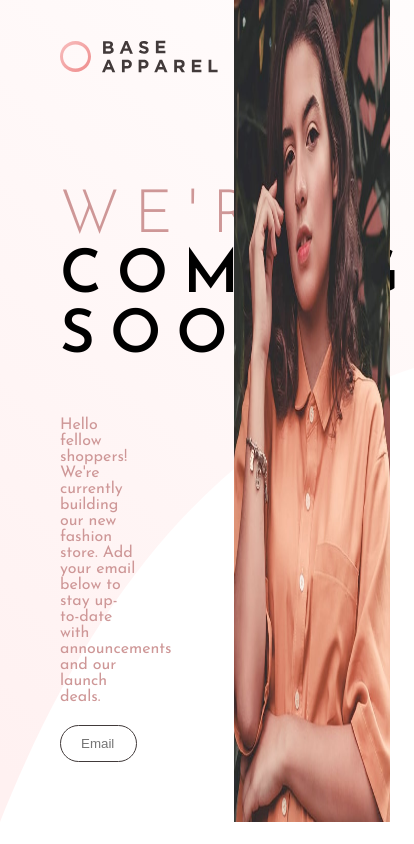
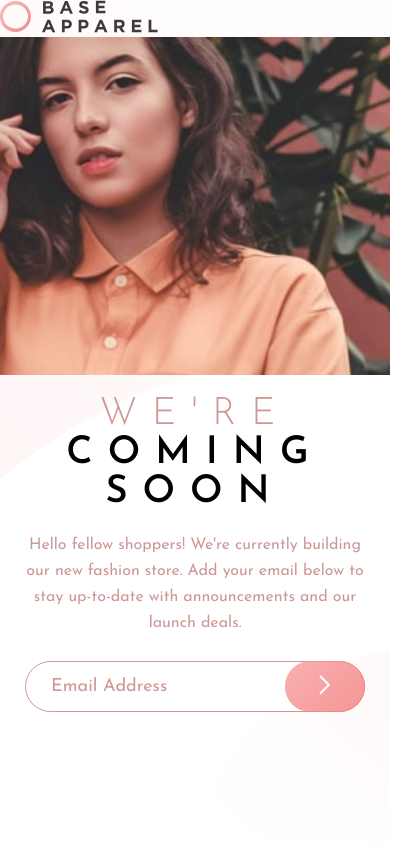
Before and after one commit to Yinkajay/Apparel-component, a plain HTML site: page index.html in a window 390 px wide. Shown: the whole page, 414 px wide, since content can reach past the window. Drawn offline with Linux system fonts and the light colour scheme.

Commit message:
Add responsive styles and script

```diff
--- a/index.html
+++ b/index.html
@@ -19,8 +19,8 @@
   <main>
     <div class="card">
       <section class="text-area">
-        <img src="images/logo.svg" alt="">
-
+        <img id="logo" src="images/logo.svg" alt="">
+        <section class="mobile-img-area"></section>
         <h1>
           <span class="red-clr-h1">We're</span> coming soon
         </h1>
@@ -30,15 +30,18 @@
           Add your email below to stay up-to-date with announcements and our launch deals.
         </p>
         <div class="input-area">
-          <input type="email" placeholder="Email Address">
+          <input class="email-input" type="email" placeholder="Email Address">
+          <img class="error-icon hidden" src="images/icon-error.svg" alt="error-icon">
+          <button>
+            <img src="images/icon-arrow.svg" alt="">
+          </button>
         </div>
 
-        <p></p>
+        <p class="error-text hidden">Please provide a valid email</p>
 
       </section>
 
       <section class="img-area">
-        <img src="images/hero-desktop.jpg" alt="">
       </section>
     </div>
   </main>
@@ -49,6 +52,7 @@
       Coded by <a href="#">Your Name Here</a>.
     </p>
   </footer>
+  <script src="script.js"> </script>
 </body>
 
 </html>
--- /dev/null
+++ b/script.js
@@ -0,0 +1,39 @@
+const emailInput = document.querySelector('.email-input');
+const errorText = document.querySelector('.error-text')
+const submitButton = document.querySelector('button')
+const errorIcon = document.querySelector('.error-icon')
+
+errorText.style.color = 'red'
+
+
+submitButton.addEventListener('click', ()=>{
+const emailAddress = emailInput.value.trim()
+console.log(emailAddress)
+
+if (!emailInput.checkValidity() || emailAddress == ''){
+    errorText.classList.remove('hidden')
+    emailInput.classList.add('invalid-input')
+    errorIcon.classList.remove('hidden')
+}else{
+    errorText.classList.add('hidden')
+    emailInput.classList.remove('invalid-input')
+    errorIcon.classList.add('hidden')
+}
+
+})
+
+// form.addEventListener('submit', function(event) {
+//     event.preventDefault(); // Prevent default form submission
+
+//     const emailAddress = emailInput.value.trim();
+//     const isValidEmail = validateEmail(emailAddress);
+
+//     if (!isValidEmail) {
+//       errorText.classList.remove('hidden');
+//       emailInput.focus(); // Focus on the input for easier correction
+//       return; // Prevent form submission if email is invalid
+//     }
+
+//     // Submit the form if the email is valid
+//     this.submit();
+//   });
--- a/styles.css
+++ b/styles.css
@@ -1,25 +1,30 @@
 @import url('https://fonts.googleapis.com/css2?family=Josefin+Sans:wght@300;400;600&display=swap');
 
-*{
+* {
     padding: 0;
     margin: 0;
     box-sizing: border-box;
     --desaturated-red: hsl(0, 36%, 70%);
     --soft-red: hsl(0, 93%, 68%);
     --dark-grayish-red: hsl(0, 6%, 24%);
-    --gradient-1: Linear, 135deg, from hsl(0, 0%, 100%), to hsl(0, 100%, 98%);
-    --gradient-2: Linear, 135deg, from hsl(0, 80%, 86%), to hsl(0, 74%, 74%);
+    /* --gradient-1: Linear, 135deg, from hsl(0, 0%, 100%), to hsl(0, 100%, 98%); */
+    /* --gradient-1: linear-gradient(135deg, hsl(0, 0%, 100%), hsl(0, 100%, 98%)); */
+    --gradient-1: linear-gradient(135deg, hsl(0, 0%, 100%), hsl(0, 100%, 98%));
+    --gradient-2: linear-gradient(135deg, hsl(0, 80%, 86%), hsl(0, 74%, 74%));
+    font-family: 'Josefin Sans', sans-serif;
 }
 
 body {
     position: relative;
+    min-height: 100%;
     background-image: url(images/bg-pattern-desktop.svg);
-    background-repeat: no-repeat;
+    /* background-repeat: repeat;
+    background-size: 40vw 45%; */
     background-size: cover;
-    font-family: 'Josefin Sans', sans-serif;
+    background-position: center center;
 }
 
-h1{
+h1 {
     font-size: 60px;
     text-transform: uppercase;
     letter-spacing: 15px;
@@ -27,20 +32,19 @@ h1{
     padding: 30px 0;
 }
 
-p{
+p {
     font-size: 16px;
 }
 
-.red-clr-h1{
+.red-clr-h1 {
     color: var(--desaturated-red);
     font-weight: 300;
 }
 
 
 .card {
-    /* background-color: red; */
     display: flex;
-    min-height: 95vh;
+    min-height: 100vh;
 }
 
 .text-area {
@@ -51,36 +55,82 @@ p{
 .text-area p {
     margin: 20px 0;
     color: var(--desaturated-red);
+    line-height: 26px;
 }
 
-input{
+input {
     width: 100%;
-    padding: 10px 20px;
-    border: 1px solid var(--dark-grayish-red);
-    border-radius: 100px;
+    padding: 15px 25px;
+    border: 1px solid var(--desaturated-red);
+    border-radius: 40px;
+    z-index: 10;
+    font-size: 18px;
 }
 
-i
+input::placeholder {
+    color: var(--desaturated-red);
+}
 
-input:active, input:focus{
+.input-area {
+    position: relative;
+}
+
+.error-icon {
+    position: absolute;
+    transform: translateY(50%);
+    right: 100px;
+}
+
+.input-area button {
+    width: 80px;
+    height: 100%;
+    padding: 5px;
+    border: none;
+    border-radius: 40px;
+    background-color: hsl(0, 93%, 68%, 60%);
+    position: absolute;
+    right: 0px;
+    z-index: 20;
+    transition: 0.1s ease-in;
+}
+
+.input-area button::before {
+    position: absolute;
+    border-radius: 40px;
+    content: '';
+    top: 0px;
+    left: 0;
+    width: 100%;
+    height: 100%;
+    background: var(--gradient-2);
+    opacity: 0.5;
+    z-index: -2;
+    cursor: pointer;
+}
+
+.input-area img {
+    z-index: 100;
+}
+
+.input-area button:hover {
+    cursor: pointer;
+    background-color: hsl(0, 84%, 90%);
+    box-shadow: 0px 0px 15px 3px rgba(77, 77, 77, 0.25);
+    transform: scale(1.05);
+}
+
+input:active,
+input:focus {
     outline: none;
-    border: 2px solid var(--soft-red);
+    /* border: 2px solid var(--soft-red); */
 }
 
 .img-area {
     width: 40%;
-
+    background-image: url(images/hero-desktop.jpg);
+    background-size: cover;
+    background-position: center;
 }
-.img-area img{
-    width: 100%;
-    height: 100%;
-    object-fit: fill;
-}
-
-
-
-
-
 
 footer {
     display: none;
@@ -97,3 +147,94 @@ footer {
 .attribution a {
     color: hsl(228, 45%, 44%);
 }
+
+.mobile-image-area {
+    display: none;
+}
+
+.hidden {
+    display: none;
+}
+
+.invalid-input {
+    border: 2px solid var(--soft-red);
+}
+
+@media (max-width:1000px) {
+    .text-area {
+        padding: 40px 20% 30px 50px;
+    }
+
+    .input-area {
+        margin: 50px;
+    }
+}
+
+@media (max-width: 700px) {
+    main {
+        min-height: 100vh;
+        display: flex;
+    }
+
+    .card {
+        flex-direction: column;
+    }
+
+
+    .text-area {
+        width: 100%;
+        height: 100%;
+        padding: 0;
+    }
+
+    .text-area p,
+    .text-area h1 {
+        text-align: center;
+        padding: 0 20px;
+    }
+
+    .img-area {
+        display: none;
+    }
+
+    .mobile-img-area {
+        display: block;
+        width: 100%;
+        min-height: 300px;
+        background-image: url(images/hero-mobile.jpg);
+        background-position: center center;
+        background-size: cover;
+    }
+
+    h1 {
+        font-size: 50px;
+        text-transform: uppercase;
+        letter-spacing: 15px;
+        margin: 30px 0px 20px;
+        padding: 20px 0;
+    }
+
+}
+
+@media (max-width: 500px) {
+    .mobile-img-area {
+        display: block;
+        min-height: 200px;
+        width: 100%;
+        background-image: url(images/hero-mobile.jpg);
+        background-position: center center;
+        background-size: cover;
+        height: 40%;
+    }
+
+    h1 {
+        font-size: 38px;
+        text-transform: uppercase;
+        letter-spacing: 15px;
+        margin: 20px 0px 20px;
+        padding: 5px 0;
+    }
+    .input-area{
+        margin: 25px;
+    }
+}
```
